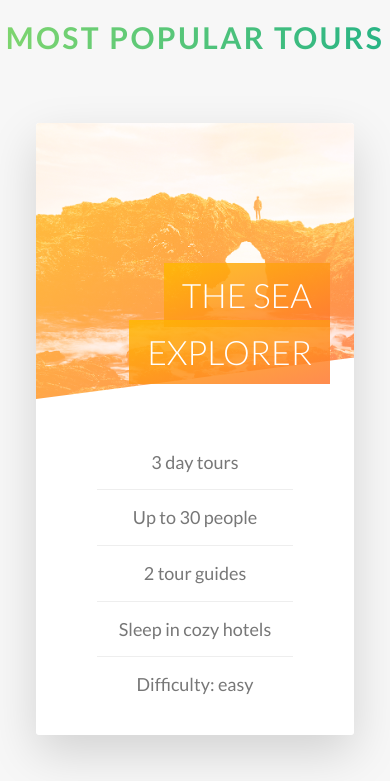
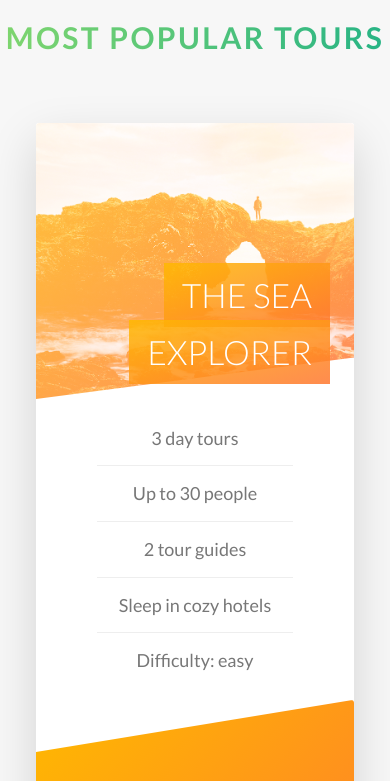
Before and after one commit to ali27-dev/natours-project, a website: page index.html in a window 390 px wide. Shown: the part 3840-4621 px from the top of the page. Drawn offline with Linux system fonts and the light colour scheme.

Commit message:
i set a tour card put a responsiveness

```diff
--- a/sass/components/_card.scss
+++ b/sass/components/_card.scss
@@ -15,7 +15,7 @@
     width: 100%;
     backface-visibility: hidden;
     border-radius: 3px;
-    box-shadow: 0 1.5rem 4rem rgba($color: #000000, $alpha: 0.15);
+    box-shadow: 0 1.5rem 4rem rgba($color-black, 0.15);
 
     &--front {
       background-color: #fff;
@@ -155,4 +155,46 @@
     font-size: 6rem;
     font-weight: 100;
   }
+
+  @include respond(tab-port) {
+    height: auto;
+    border-radius: 3px;
+    background-color: $color-white;
+    box-shadow: 0 1.5rem 4rem rgba($color-black, 0.15);
+
+    &__side {
+      height: auto;
+      position: relative;
+      box-shadow: none;
+
+      &--back {
+        transform: rotateY(0);
+        clip-path: polygon(0 15%, 100% 0, 100% 100%, 0% 100%);
+      }
+    }
+    &:hover &__side--front {
+      transform: rotateY(0);
+    }
+
+    &__details {
+      padding: 1rem 3rem;
+    }
+
+    &__cta {
+      position: relative;
+      top: 0;
+      left: 0;
+      transform: translate(0);
+      width: 100%;
+      padding: 7rem 4rem 4rem 4rem;
+    }
+
+    &__price-box {
+      margin-bottom: 3rem;
+    }
+
+    &__price-value {
+      font-size: 4rem;
+    }
+  }
 }
```
Also changed, not shown: css/style.css.
